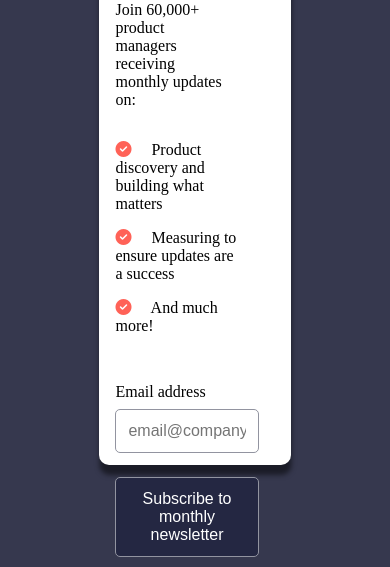
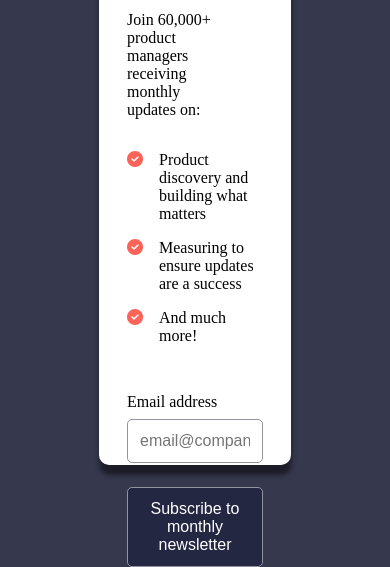
Before and after one commit to EnyinnayaChioma/Newsletter_Project, a plain HTML site: page index.html in a window 390 px wide. Shown: the part 342-909 px from the top of the page. Drawn offline with Linux system fonts and the light colour scheme; a web font is replaced by a local one.

Commit message:
Made corrections to the checker area and the responsiveness of the webpage

```diff
--- a/css/newsletter.css
+++ b/css/newsletter.css
@@ -17,6 +17,7 @@
    --white: hsl(0, 0%, 100%);
 }
 
+
 body{
    display: flex;
    justify-content: center;
@@ -28,6 +29,7 @@ body{
    font-family: "roboto" sans-serif;
 
 }
+
 
 p{
    font-size: 16px;
@@ -53,6 +55,7 @@ p{
    /* background-color: red; */
    border-radius: 10px ;
    box-shadow: .5px 10px 5px #00000080;
+   padding: 40px 60px;
 }
 
 .form_container.hide{
@@ -88,19 +91,22 @@ p{
 
 }
 
-.writeup-content ul{
-      margin-bottom: 3rem;
+
+.writeup-content .list-container{
+   margin-bottom: 3rem;
 
 }
-.writeup-content ul li i{
-   color: var(--primary-color);
-   margin-right: 1rem;
-}
 
-.writeup-content ul li{
+.list-container .list-wrapper{
+   display: flex;
    margin-bottom: 1rem;
    font-weight: 400;
    font-size: 16px;
+}
+
+.list-container .list-wrapper i{
+ color: var(--primary-color);
+   margin-right: 1rem;
 }
 
 
@@ -123,8 +129,6 @@ form input, form button{
    margin-bottom: 1.5rem;
    font-size: 16px;
    border: 1px solid var(--grey);
-
-   /* border: none; */
 }
 
 /* styling for error */
@@ -142,7 +146,7 @@ form button{
    outline: none;
    background-color: var(--darker-grey);
    color: var(--white);
-    cursor: pointer;
+   cursor: pointer;
 }
 
 
@@ -160,7 +164,6 @@ form button:hover, .success-message button:hover{
    width: 40%;
    height: 70%;
    object-fit: cover;
-   /* height: 70%; */
 }
 
 
@@ -224,9 +227,11 @@ form button:hover, .success-message button:hover{
 @media (max-width: 768px) {
    .form_container{
       flex-direction: column-reverse;
+      justify-content: center;
       padding: 0;
       margin: 0;
       height: 770px;
+
    }
 
    .writeup-content h1{
@@ -238,9 +243,10 @@ form button:hover, .success-message button:hover{
 
    .writeup-content{
       display: flex;
+      justify-content: center;
       width: 100%;
-      padding: 0 1rem;
-      /* background-color: red; */
+      padding: 10px 20px;
+
    }
 
    .img-content {
@@ -248,19 +254,23 @@ form button:hover, .success-message button:hover{
       width: 100%;
       object-fit: cover;
       height: 100%;
-      /* padding-right: 0rem; */
 
    }
 
+   .img-content img{
+      width: 100%;
+      object-fit: cover;
+      height: 100%;
+      object-fit: cover;
 
-   .writeup-content ul li {
-
-      margin-right: 1rem;
-      /* width: 95%; */
    }
 
+   form button{
+      margin-bottom: 4rem;
+   }
+
+
    .attribution {
-      margin-top: 0rem;
       display: none;
    }
 
--- a/index.html
+++ b/index.html
@@ -21,14 +21,27 @@
          <!-- paragraph below heading  -->
           <p class="monthly-updates">Join 60,000+ product managers receiving monthly updates on:</p>
 
-          <ul>
-            <li><i class="fa-solid fa-circle-check"></i>
-              Product discovery and building what matters</li>
-            <li> <i class="fa-solid fa-circle-check"></i>
-               Measuring to ensure updates are a success</li>
-            <li><i class="fa-solid fa-circle-check"></i>
-               And much more!</li>
-          </ul>
+          <div class="list-container">
+
+            <!-- 1st  item on the list -->
+            <div class="list-wrapper">
+              <i class="fa-solid fa-circle-check"></i>
+              <p> Product discovery and building what matters</p>
+            </div>
+
+              <!-- 2nd item on the list -->
+            <div class="list-wrapper">
+              <i class="fa-solid fa-circle-check"></i>
+              <p> Measuring to ensure updates are a success</p>
+            </div>
+
+            <!-- 3rd item on the list  -->
+            <div class="list-wrapper">
+              <i class="fa-solid fa-circle-check"></i>
+              <p> And much more!</p>
+            </div>
+
+          </div>
 
           <div class="error">
             <label for="email"> Email address</label>
@@ -41,7 +54,7 @@
       </div>
     </div>
       <div class="img-content"-
-         <img src="./assets/images/illustration-sign-up-desktop.svg" alt="">
+         <img src="./assets/images/illustration-sign-up-desktop.svg" alt=""/>
       </div>
 
     </div>
```
